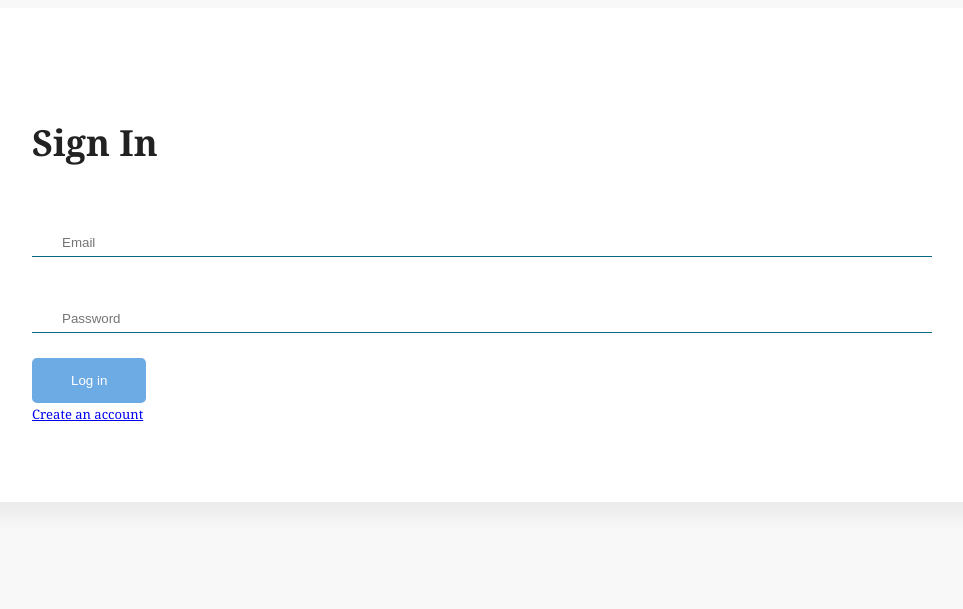
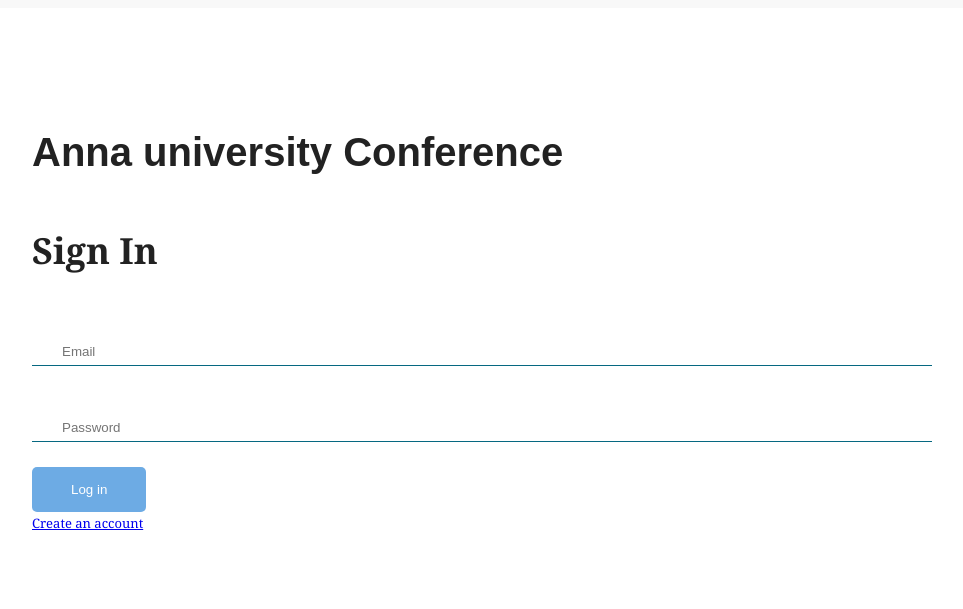
Before and after one commit to mohammed1916/mongodb_connectivity, a Flask app: page / in a window 1280 px wide. Shown: the top 609 px of the page, without its empty margins (158-1121 px from the left). Run offline with Flask 3, Linux system fonts and the light colour scheme.

Commit message:
added heading and style.

```diff
--- a/static/css/style.css
+++ b/static/css/style.css
@@ -1,6 +1,8 @@
-body {
-  font-family: Cambria, serif;
+h1{
+  font-size: 40px;
+  font-family: Karla, sans-serif;
 }
+
 h2 {
   line-height: 1.66;
   font-weight: bold;
@@ -8,7 +10,8 @@
   font-size: 36px; }
 
 
-body {
+  body {
+  font-family: Cambria, serif;
   font-size: 13px;
   line-height: 1.8;
   color: #222;
--- a/templates/signin.html
+++ b/templates/signin.html
@@ -15,9 +15,7 @@
         <!-- Sing in  Form -->
         <section id="sign-in">
             <div class="container">
-                <div class="signin-content">
-
-                    <div class="signin-form">
+                <h1 class="full-width">Anna university Conference</h1>
                 <h2 class="form-title">Sign In</h2>
                 <label class="label-agree-term" id="login_message"></label>
                 <label class="label-disagree-term" id="error_message"></label>
@@ -46,7 +44,6 @@
 
     <!-- JS -->
     <script src="{{ url_for('static', filename= 'vendor/jquery/jquery.min.js') }}"></script>
-    <script src="{{ url_for('static', filename= 'js/main.js') }}"></script>
 
     <script type="text/javascript">
 
```
Lines whose indentation alone changed are shown as unchanged.
